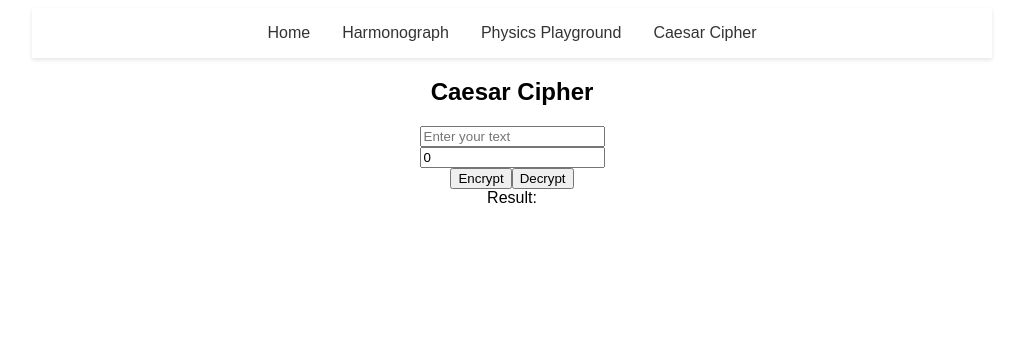
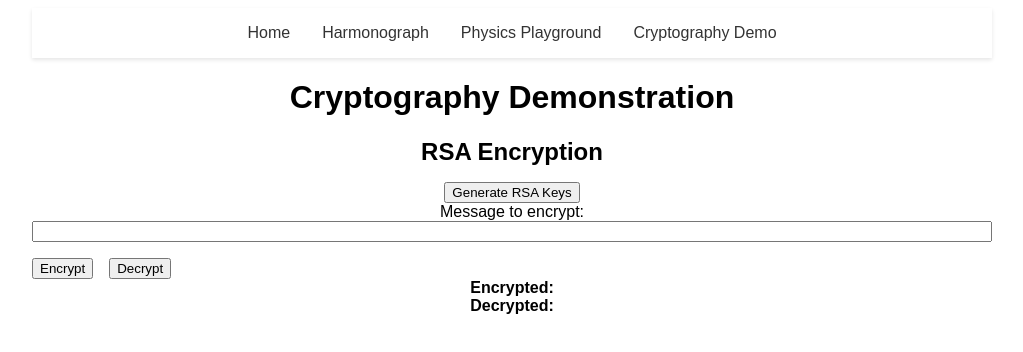
Before and after one commit to yatharthb/rct, a React (Vite) app: page /cipher in a window 1280 px wide. Shown: the top 352 px of the page, without its empty margins (128-1151 px from the left). Built offline with nearby package versions, Linux system fonts and the light colour scheme.

Commit message:
added RSA

```diff
--- a/package.json
+++ b/package.json
@@ -13,6 +13,7 @@
   "license": "ISC",
   "dependencies": {
     "matter-js": "^0.19.0",
+    "node-rsa": "^1.1.1",
     "react-input-slider": "^6.0.1",
     "react-router-dom": "^6.10.0"
   },
--- a/src/App.jsx
+++ b/src/App.jsx
@@ -4,7 +4,7 @@ import ImageGallery from './components/ImageGallery';
 import EndlessRunner from './game/EndlessRunner';
 import PhysicsPlayground from './components/PhysicsPlayground';
 import HarmonographSimulator from './Harmonograph/HarmonographSimulator';
-import CaesarCipher from './cipher/CaesarCipher';
+import CryptographyDemo from './cipher/CryptographyDemo';
 import Navbar from './components/Navbar';
 
 const Home = () => (
@@ -62,7 +62,7 @@ const App = () => {
           <Route path="/" element={<Home />} />
           <Route path="/harmonograph" element={<HarmonographSimulator />} />
           <Route path="/physics-playground" element={<PhysicsPlayground />} />
-           <Route path="/cipher" element={<CaesarCipher />} />
+           <Route path="/cipher" element={<CryptographyDemo />} />
         </Routes>
       </Router>
     </div>
--- a/src/cipher/CaesarCipher.jsx
+++ /dev/null
@@ -1,75 +0,0 @@
-import React, { useState } from "react";
-
-const CaesarCipher = () => {
-  const [text, setText] = useState("");
-  const [shift, setShift] = useState(0);
-  const [result, setResult] = useState("");
-
-  const handleChange = (e) => {
-    setText(e.target.value);
-  };
-
-  const handleShiftChange = (e) => {
-    setShift(parseInt(e.target.value));
-  };
-
-  const encrypt = () => {
-    const encryptedText = text
-      .split("")
-      .map((char) => {
-        const charCode = char.charCodeAt(0);
-        if (charCode >= 65 && charCode <= 90) {
-          return String.fromCharCode(((charCode - 65 + shift) % 26) + 65);
-        } else if (charCode >= 97 && charCode <= 122) {
-          return String.fromCharCode(((charCode - 97 + shift) % 26) + 97);
-        } else {
-          return char;
-        }
-      })
-      .join("");
-    setResult(encryptedText);
-  };
-
-  const decrypt = () => {
-    const decryptedText = text
-      .split("")
-      .map((char) => {
-        const charCode = char.charCodeAt(0);
-        if (charCode >= 65 && charCode <= 90) {
-          return String.fromCharCode(((charCode - 65 - shift + 26) % 26) + 65);
-        } else if (charCode >= 97 && charCode <= 122) {
-          return String.fromCharCode(((charCode - 97 - shift + 26) % 26) + 97);
-        } else {
-          return char;
-        }
-      })
-      .join("");
-    setResult(decryptedText);
-  };
-
-  return (
-    <div>
-      <h2>Caesar Cipher</h2>
-      <input
-        type="text"
-        value={text}
-        onChange={handleChange}
-        placeholder="Enter your text"
-      />
-      <br />
-      <input
-        type="number"
-        value={shift}
-        onChange={handleShiftChange}
-        placeholder="Shift value"
-      />
-      <br />
-      <button onClick={encrypt}>Encrypt</button>
-      <button onClick={decrypt}>Decrypt</button>
-      <br />
-      <label>Result: {result}</label>
-    </div>
-  );
-};
-
-export default CaesarCipher;
--- /dev/null
+++ b/src/cipher/CryptographyDemo.jsx
@@ -0,0 +1,72 @@
+import React, { useState } from 'react';
+import { generateRSAKeys, rsaEncrypt, rsaDecrypt } from './cryptoFunctions';
+import styles from './CryptographyDemo.module.css';
+
+const CryptographyDemo = () => {
+  // Caesar Cipher related states and functions
+  // ...
+
+  // RSA Encryption related states and functions
+  const [rsaKeys, setRsaKeys] = useState(null);
+  const [rsaMessage, setRsaMessage] = useState('');
+  const [rsaEncrypted, setRsaEncrypted] = useState(null);
+  const [rsaDecrypted, setRsaDecrypted] = useState('');
+
+  const handleGenerateKeys = async () => {
+    const keys = await generateRSAKeys();
+    setRsaKeys(keys);
+  };
+
+  const handleRsaEncrypt = async () => {
+    if (rsaMessage && rsaKeys) {
+      const encrypted = await rsaEncrypt(rsaKeys.publicKey, rsaMessage);
+      setRsaEncrypted(encrypted);
+    }
+  };
+
+  const handleRsaDecrypt = async () => {
+    if (rsaEncrypted && rsaKeys) {
+      const decrypted = await rsaDecrypt(rsaKeys.privateKey, rsaEncrypted);
+      setRsaDecrypted(decrypted);
+    }
+  };
+
+  // History section content
+  // ...
+
+  // Art section content
+  // ...
+
+  // Philosophy section content
+  // ...
+
+  return (
+    <div>
+      <h1>Cryptography Demonstration</h1>
+      {/* Caesar Cipher content */}
+
+      <div className={styles.demoSection}>
+        <h2 className={styles.sectionTitle}>RSA Encryption</h2>
+        <button onClick={handleGenerateKeys}>Generate RSA Keys</button>
+        <div className={styles.inputGroup}>
+          <label>Message to encrypt:</label>
+          <input type="text" value={rsaMessage} onChange={(e) => setRsaMessage(e.target.value)} />
+        </div>
+        <div className={styles.buttonGroup}>
+          <button onClick={handleRsaEncrypt}>Encrypt</button>
+          <button onClick={handleRsaDecrypt}>Decrypt</button>
+        </div>
+        <div>
+          <strong>Encrypted:</strong> {rsaEncrypted && JSON.stringify(Array.from(rsaEncrypted))}
+        </div>
+        <div>
+          <strong>Decrypted:</strong> {rsaDecrypted}
+        </div>
+      </div>
+
+
+    </div>
+  );
+};
+
+export default CryptographyDemo;
--- /dev/null
+++ b/src/cipher/CryptographyDemo.module.css
@@ -0,0 +1,18 @@
+.demoSection {
+  margin-bottom: 2rem;
+}
+
+.sectionTitle {
+  margin-bottom: 1rem;
+}
+
+.inputGroup {
+  display: flex;
+  flex-direction: column;
+  margin-bottom: 1rem;
+}
+
+.buttonGroup {
+  display: flex;
+  gap: 1rem;
+}
--- /dev/null
+++ b/src/cipher/cryptoFunctions.js
@@ -0,0 +1,39 @@
+export async function generateRSAKeys() {
+  const keyPair = await window.crypto.subtle.generateKey(
+    {
+      name: "RSA-OAEP",
+      modulusLength: 2048,
+      publicExponent: new Uint8Array([1, 0, 1]),
+      hash: "SHA-256",
+    },
+    true,
+    ["encrypt", "decrypt"]
+  );
+
+  return keyPair;
+}
+
+export async function rsaEncrypt(publicKey, message) {
+  const encodedMessage = new TextEncoder().encode(message);
+  const encryptedMessage = await window.crypto.subtle.encrypt(
+    {
+      name: "RSA-OAEP",
+    },
+    publicKey,
+    encodedMessage
+  );
+
+  return new Uint8Array(encryptedMessage);
+}
+
+export async function rsaDecrypt(privateKey, encryptedMessage) {
+  const decryptedMessage = await window.crypto.subtle.decrypt(
+    {
+      name: "RSA-OAEP",
+    },
+    privateKey,
+    encryptedMessage
+  );
+
+  return new TextDecoder().decode(new Uint8Array(decryptedMessage));
+}
--- a/src/components/Navbar.jsx
+++ b/src/components/Navbar.jsx
@@ -16,7 +16,7 @@ const Navbar = () => {
           <Link to="/physics-playground">Physics Playground</Link>
         </li>
          <li>
-          <Link to="/cipher">Caesar Cipher</Link>
+          <Link to="/cipher">Cryptography Demo</Link>
         </li>
       </ul>
     </nav>
```
Also changed, not shown: vite.config.js.timestamp-1682749812354.mjs (added, +13 -0 lines), 1 other file (tests, documents, lock files or other folders).
